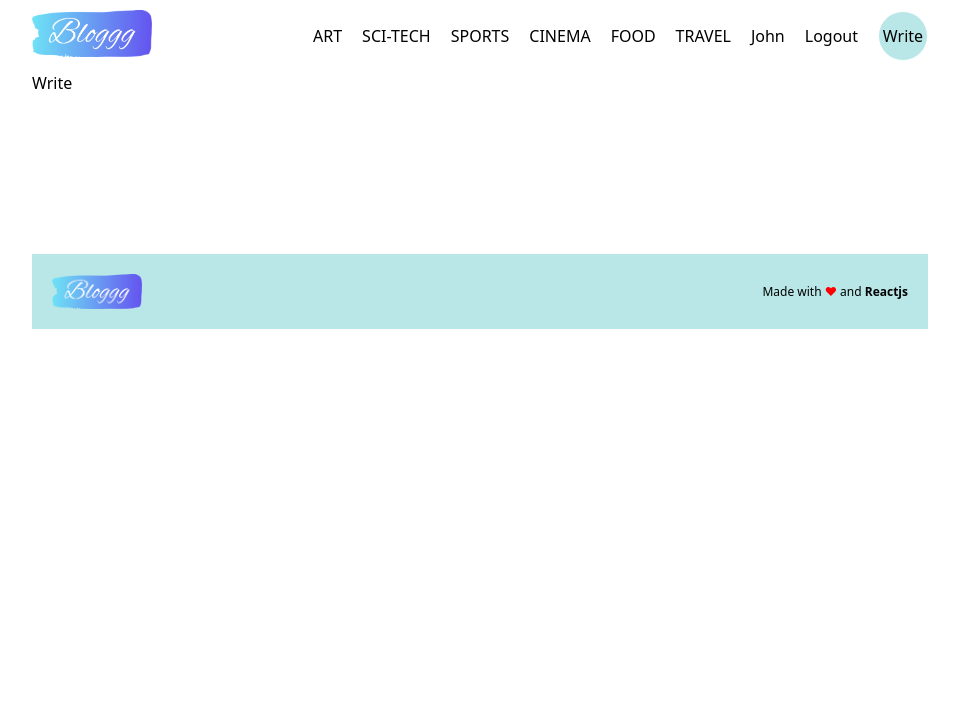
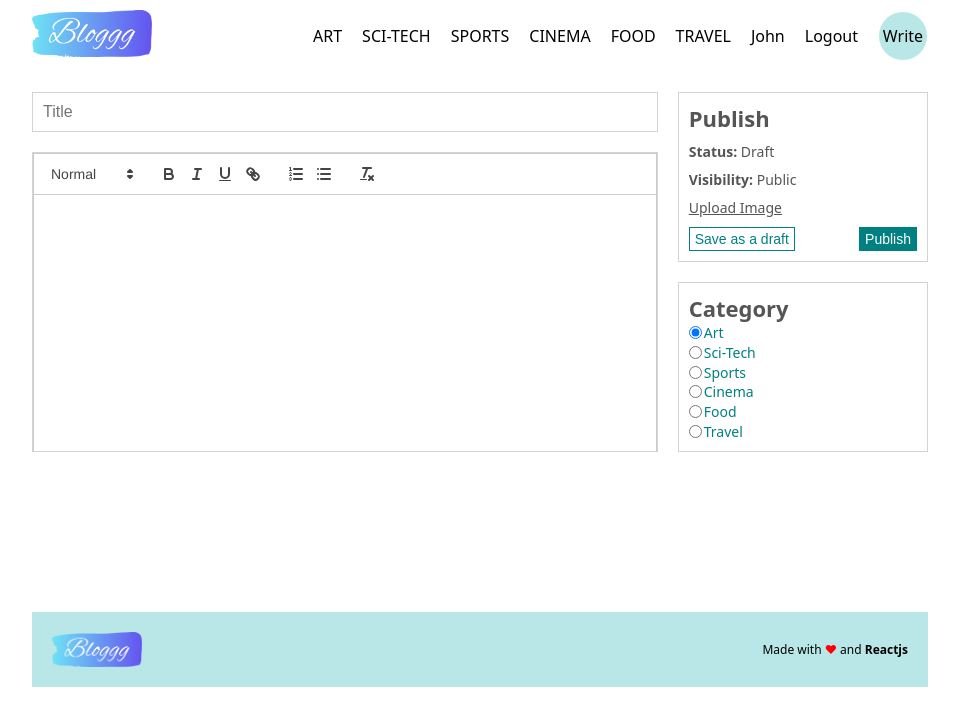
Before and after one commit to ShantanuSutar/Blog-App, a React (Vite) app in the folder client/: page /write in a window 1280 px wide. Shown: the top 726 px of the page, without its empty margins (160-1119 px from the left). Built offline with nearby package versions, Linux system fonts and the light colour scheme.

Commit message:
building Write page

```diff
--- a/client/package.json
+++ b/client/package.json
@@ -13,6 +13,7 @@
     "react": "^18.2.0",
     "react-dom": "^18.2.0",
     "react-icons": "^4.11.0",
+    "react-quill": "^2.0.0",
     "react-router-dom": "^6.16.0",
     "sass": "^1.69.3"
   },
--- a/client/src/Pages/Write.jsx
+++ b/client/src/Pages/Write.jsx
@@ -1,5 +1,101 @@
+import { useState } from "react";
+import ReactQuill from "react-quill";
+import "react-quill/dist/quill.snow.css";
 const Write = () => {
-  return <div>Write</div>;
+  const [value, setValue] = useState("");
+  const [cat, setCat] = useState("art");
+  return (
+    <div className="add">
+      <div className="content">
+        <input type="text" placeholder="Title" />
+        <div className="editorContainer">
+          <ReactQuill className="editor" theme="snow" />
+        </div>
+      </div>
+      <div className="menu">
+        <div className="item">
+          <h1>Publish</h1>
+          <span>
+            <b>Status: </b> Draft
+          </span>
+          <span>
+            <b>Visibility: </b> Public
+          </span>
+          <input style={{ display: "none" }} type="file" id="file" name="" />
+          <label className="file" htmlFor="file">
+            Upload Image
+          </label>
+          <div className="buttons">
+            <button>Save as a draft</button>
+            <button>Publish</button>
+          </div>
+        </div>
+        <div className="item">
+          <h1>Category</h1>
+          <div className="cat">
+            <input
+              type="radio"
+              checked={cat === "art"}
+              name="cat"
+              value="art"
+              id="art"
+            />
+            <label htmlFor="art">Art</label>
+          </div>
+          <div className="cat">
+            <input
+              type="radio"
+              checked={cat === "scitech"}
+              name="cat"
+              value="scitech"
+              id="scitech"
+            />
+            <label htmlFor="scitech">Sci-Tech</label>
+          </div>
+          <div className="cat">
+            <input
+              type="radio"
+              checked={cat === "sports"}
+              name="cat"
+              value="sports"
+              id="sports"
+            />
+            <label htmlFor="sports">Sports</label>
+          </div>
+          <div className="cat">
+            <input
+              type="radio"
+              checked={cat === "cinema"}
+              name="cat"
+              value="cinema"
+              id="cinema"
+            />
+            <label htmlFor="cinema">Cinema</label>
+          </div>
+          <div className="cat">
+            <input
+              type="radio"
+              checked={cat === "food"}
+              name="cat"
+              value="food"
+              id="food"
+            />
+            <label htmlFor="food">Food</label>
+          </div>
+          <div className="cat">
+            <input
+              type="radio"
+              checked={cat === "travel"}
+              name="cat"
+              value="travel"
+              id="travel"
+            />
+            <label htmlFor="travel">Travel</label>
+          </div>
+        </div>
+      </div>
+    </div>
+  );
 };
 
 export default Write;
--- a/client/src/style.scss
+++ b/client/src/style.scss
@@ -303,5 +303,92 @@ $lightGreen: #b9e7e7;
         }
       }
     }
+
+    //WRITE
+    .add {
+      margin-top: 20px;
+      display: flex;
+      gap: 20px;
+
+      .content {
+        flex: 5;
+        display: flex;
+        flex-direction: column;
+        gap: 20px;
+
+        input {
+          font-size: 16px;
+          padding: 10px;
+          border: 1px solid lightgray;
+        }
+
+        .editorContainer {
+          height: 300px;
+          overflow: scroll;
+          border: 1px solid lightgray;
+
+          .editor {
+            height: 100%;
+            border: none;
+          }
+        }
+      }
+
+      .menu {
+        flex: 2;
+        display: flex;
+        flex-direction: column;
+        gap: 20px;
+
+        .item {
+          border: 1px solid lightgray;
+          padding: 10px;
+          flex: 1;
+          display: flex;
+          flex-direction: column;
+          justify-content: space-between;
+          font-size: 14px;
+          color: #555;
+
+          h1 {
+            font-size: 22px;
+          }
+
+          .file {
+            text-decoration: underline;
+            cursor: pointer;
+          }
+
+          .buttons {
+            display: flex;
+            justify-content: space-between;
+
+            :first-child {
+              cursor: pointer;
+              color: teal;
+              background-color: white;
+              border: 1px solid teal;
+              padding: 3px 5px;
+              font-size: 14px;
+            }
+            :last-child {
+              cursor: pointer;
+              color: white;
+              background-color: teal;
+              border: 1px solid teal;
+              padding: 3px 5px;
+              font-size: 14px;
+            }
+          }
+
+          .cat {
+            display: flex;
+            align-items: center;
+            gap: 2px;
+            color: teal;
+          }
+        }
+      }
+    }
   }
 }
```
Also changed, not shown: 1 other file (tests, documents, lock files or other folders).
